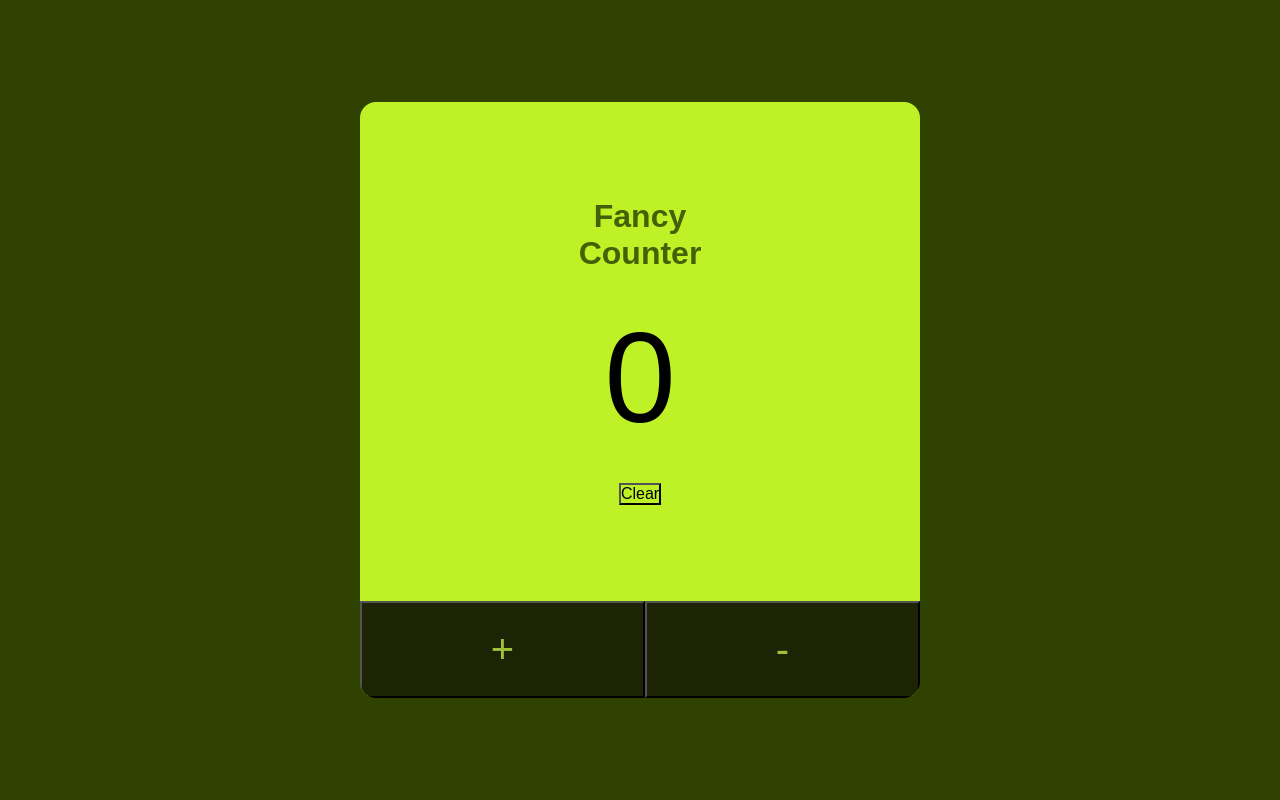
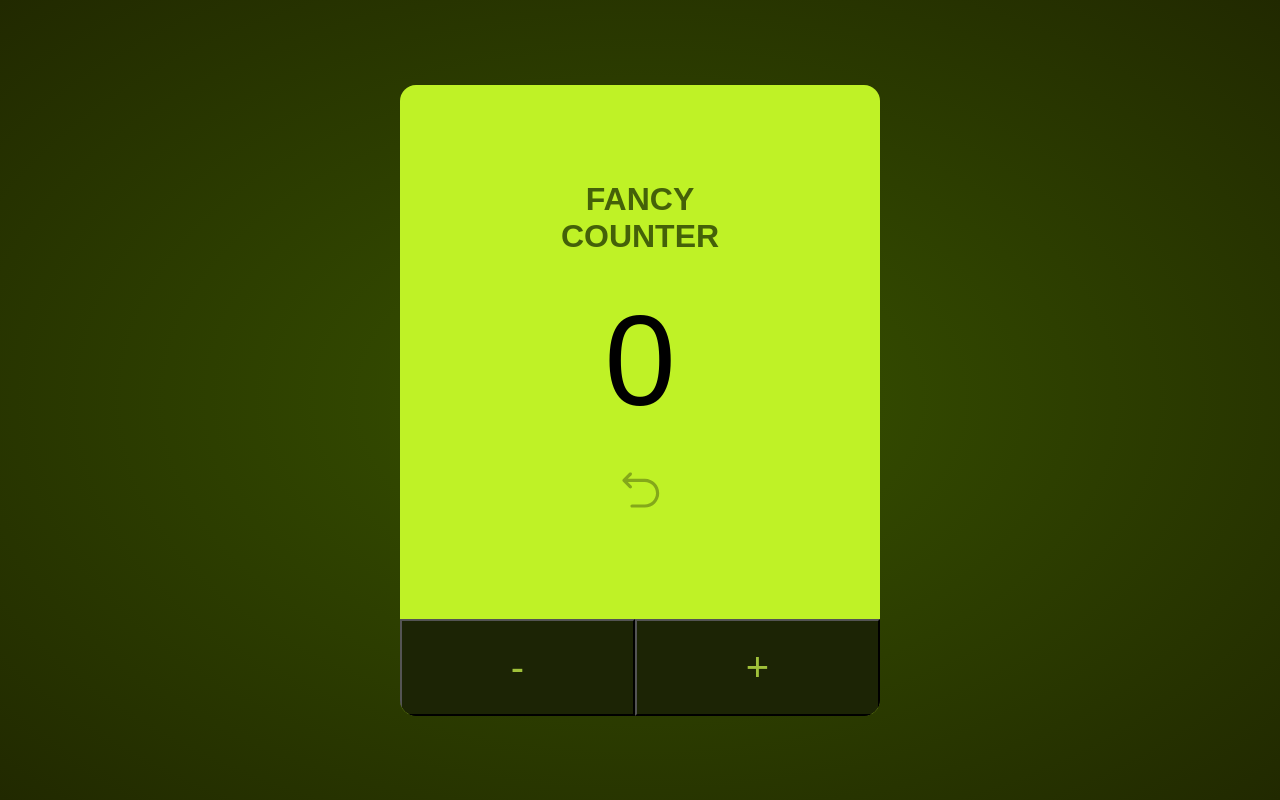
Before and after one commit to Maffintosh/Fancy_counter, a React (Vite) app: page / in a window 1280 px wide. Built offline with nearby package versions, Linux system fonts and the light colour scheme; the HTML template or start-up script is replaced by a standard one.

Commit message:
Create single component for count buttons sake DRY purposes. Add clear icon from radix ui lib and transition to all buttons.

```diff
--- a/package.json
+++ b/package.json
@@ -10,6 +10,7 @@
     "preview": "vite preview"
   },
   "dependencies": {
+    "@radix-ui/react-icons": "^1.3.0",
     "react": "^18.3.1",
     "react-dom": "^18.3.1"
   },
--- a/src/App.tsx
+++ b/src/App.tsx
@@ -1,21 +1,16 @@
 import { useState } from "react";
 import Counter from "./components/Counter";
 import Container from "./layout/Container";
-import FlexContainer from "./layout/FlexContainer";
-import IncreaseButton from "./components/IncreaseButton";
-import DecreaseButton from "./components/DecreaseButton";
 import "./sass/main.scss";
+import CountButtons from "./components/CountButtons";
 
 export default function App() {
   const [count, setCount] = useState(0);
 
   return (
-    <Container width="35rem" alignContent="center" rounded={true}>
+    <Container width="30rem" alignContent="center" rounded={true}>
       <Counter count={count} setCount={setCount} />
-      <FlexContainer>
-        <IncreaseButton setCount={setCount} />
-        <DecreaseButton setCount={setCount} />
-      </FlexContainer>
+      <CountButtons setCount={setCount} />
     </Container>
   );
 }
--- /dev/null
+++ b/src/components/CountButtons.tsx
@@ -0,0 +1,28 @@
+import type { Dispatch, SetStateAction } from "react";
+import FlexContainer from "../layout/FlexContainer";
+import Button from "../shared/Button";
+
+type CountButtonsProps = {
+  setCount: Dispatch<SetStateAction<number>>;
+};
+
+export default function CountButtons({ setCount }: CountButtonsProps) {
+  const handleIncrease = () => {
+    setCount((prev) => prev + 1);
+  };
+
+  const handleDecrease = () => {
+    setCount((prev) => prev - 1);
+  };
+
+  return (
+    <FlexContainer>
+      <Button classes="flex-item btn btn-alter" onClick={handleDecrease}>
+        -
+      </Button>
+      <Button classes="flex-item btn btn-alter" onClick={handleIncrease}>
+        +
+      </Button>
+    </FlexContainer>
+  );
+}
--- a/src/components/Counter.tsx
+++ b/src/components/Counter.tsx
@@ -1,4 +1,5 @@
 import type { Dispatch, SetStateAction } from "react";
+import { ResetIcon } from "@radix-ui/react-icons";
 import Section from "../layout/Section";
 import Stack from "../layout/Stack";
 import Button from "../shared/Button";
@@ -16,7 +17,9 @@ export default function Counter({ count, setCount }: CounterProps) {
       <Stack spacer="2rem">
         <h2>Fancy Counter</h2>
         <p>{count}</p>
-        <Button onClick={handleClick} classes="btn-clear">Clear</Button>
+        <Button classes="btn btn-clear" onClick={handleClick}>
+          <ResetIcon style={{width: "3rem", height: "3rem"}}/>
+        </Button>
       </Stack>
     </Section>
   );
--- a/src/components/DecreaseButton.tsx
+++ /dev/null
@@ -1,16 +0,0 @@
-import Button from "../shared/Button";
-import type { Dispatch, SetStateAction } from "react";
-
-type DecreaseButtonProps = {
-  setCount: Dispatch<SetStateAction<number>>;
-};
-
-export default function DecreaseButton({ setCount }: DecreaseButtonProps) {
-  const handleClick = () => {
-    setCount((prev) => {
-      return prev - 1;
-    })
-  }
-
-  return <Button value="-" classes="flex-item btn btn-alter" onClick={handleClick} />;
-}
--- a/src/components/IncreaseButton.tsx
+++ /dev/null
@@ -1,16 +0,0 @@
-import Button from "../shared/Button";
-import type { Dispatch, SetStateAction } from "react";
-
-type IncreaseButtonProps = {
-  setCount: Dispatch<SetStateAction<number>>;
-};
-
-export default function IncreaseButton({ setCount }: IncreaseButtonProps) {
-  const handleClick = () => {
-    setCount((prev) => {
-      return prev + 1;
-    })
-  }
-
-  return <Button value="+" classes="flex-item btn btn-alter" onClick={handleClick} />;
-}
--- a/src/sass/base/_general.scss
+++ b/src/sass/base/_general.scss
@@ -3,16 +3,18 @@ body {
   display: grid;
   align-items: center;
   height: 100vh;
-  background-color: #2f4200;
+  background-image: radial-gradient(ellipse, #385300, #212900);
 }
 
 h2 {
   font-size: 2rem;
   width: 10ch;
+  text-transform: uppercase;
   margin-inline: auto;
   color: #446109;
 }
 
 p {
   font-size: 8rem;
+  /* font-weight: 500; */
 }
--- a/src/sass/components/_button.scss
+++ b/src/sass/components/_button.scss
@@ -1,14 +1,27 @@
 .btn {
   cursor: pointer;
   font-size: 2.5rem;
-  padding-block: 1.5rem;
+  transition-property: opacity;
+  transition-duration: .3s;
+  transition-timing-function: ease;
 
   &-clear {
+    border: none;
     background-color: transparent;
+    opacity: .3;
+
+    &:hover {
+      opacity: .6;
+    }
   }
 
   &-alter {
+    padding-block: 1.5rem;
     background-color: #1c2405;
     color: #a0c13a;
+
+    &:active {
+      opacity: .95;
+    }
   }
 }
--- a/src/shared/Button.tsx
+++ b/src/shared/Button.tsx
@@ -1,4 +1,4 @@
-import type { ReactNode, ComponentProps, Dispatch, SetStateAction } from "react";
+import type { ReactNode, ComponentProps } from "react";
 
 type ButtonProps = {
   children?: ReactNode;
```
Also changed, not shown: 1 other file (tests, documents, lock files or other folders).
